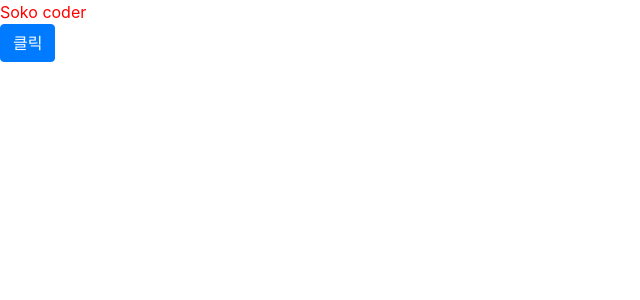
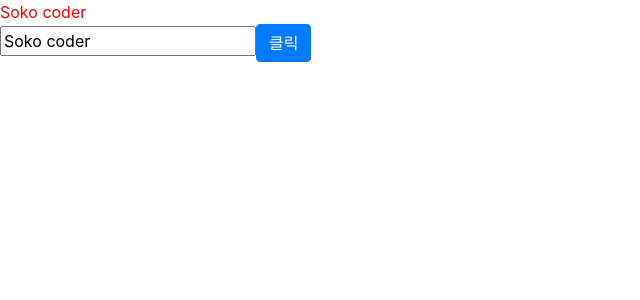
Before and after one commit to yeongseok-yun/vue3-proejct, a Vue app: page / in a window 1280 px wide. Shown: the top 300 px of the page, without its empty margins (0-640 px from the left). Built offline with nearby package versions, Linux system fonts and the light colour scheme.

Commit message:
데이터바인딩

```diff
--- a/src/App.vue
+++ b/src/App.vue
@@ -2,28 +2,31 @@
     <div class="name">
       {{name}}
     </div>
+    <input type="text" :value = name>
     <button
       class = "btn btn-primary"
-      @click="consoleLog(name)"
+      @click="updateName()"
     >
     클릭
     </button>
 </template>
 
 <script>
+import { ref } from 'vue';
 export default {
   setup(){
-    const name = 'Soko coder'
+    const name = ref('Soko coder');
 
     // const greeting = (name) => {
     //   return 'Hello, ' + name;
     // };
-    const consoleLog = (msg) => {
-      console.log(msg)
+    const updateName = () => {
+      name.value = 'Soko coder1'
+      console.log(name)
     }
     return {
       name,
-      consoleLog
+      updateName
     //  ,greeting
     }
   }
```
